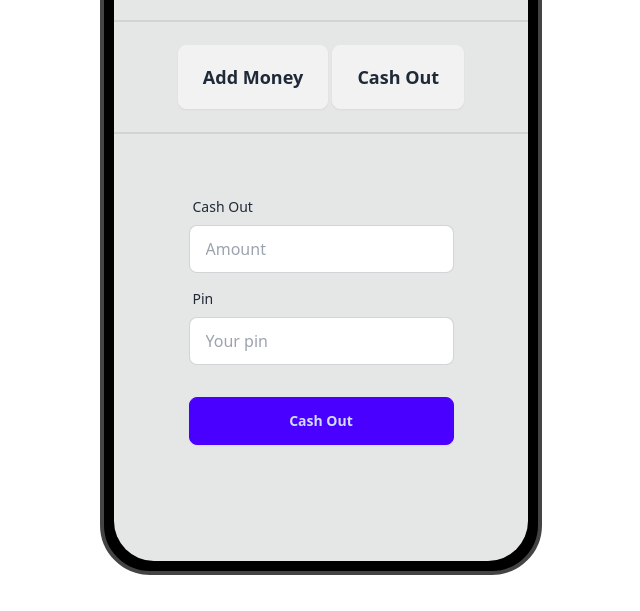
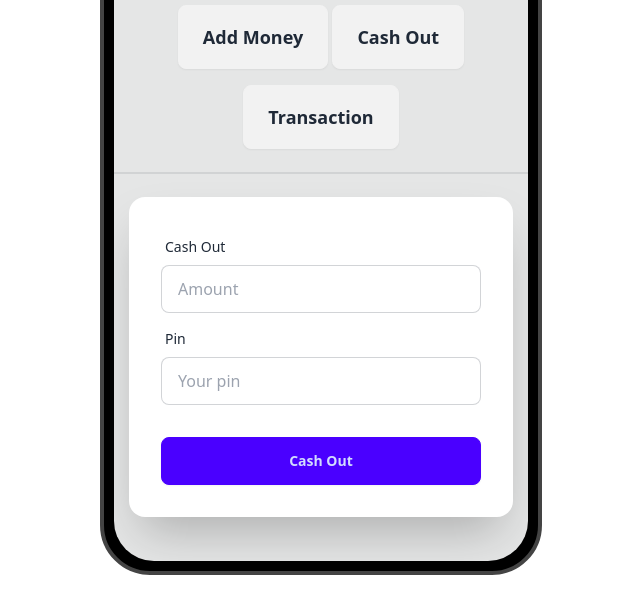
Before and after one commit to killuaZoldyck69/Payoo, a plain HTML site: page index.html in a window 1280 px wide. Both pictures are taken after a click on the button "Cash Out". Shown: the part 189-800 px from the top of the page, without its empty margins (319-959 px from the left). Drawn offline with nearby package versions, Linux system fonts and the light colour scheme.

Commit message:
add transaction button and toggle feature

```diff
--- a/JS File/common-function.js
+++ b/JS File/common-function.js
@@ -8,6 +8,15 @@ function getValue(id) {
   return document.getElementById(id).value;
 }
 
+// get innet text
 function getInnerText(id) {
   return document.getElementById(id).innerText;
 }
+
+// show choosen item
+function showButton(id) {
+  getEleID("input-form").classList.add("hidden");
+  getEleID("transaction-history").classList.add("hidden");
+
+  getEleID(id).classList.remove("hidden");
+}
--- a/JS File/utility.js
+++ b/JS File/utility.js
@@ -1,6 +1,8 @@
 // cash out button
 getEleID("cash-out-btn").addEventListener("click", function (event) {
-  event.preventDefault();
+  //   event.preventDefault();
+
+  showButton("input-form");
 
   getEleID("amount-title").innerText = "Cash Out";
   getEleID("transactional-btn").innerText = "Cash Out";
@@ -8,10 +10,18 @@ getEleID("cash-out-btn").addEventListener("click", function (event) {
 
 // Add money button
 getEleID("add-money-btn").addEventListener("click", function (event) {
-  event.preventDefault();
+  //   event.preventDefault();
+
+  showButton("input-form");
 
   getEleID("amount-title").innerText = "Add Money";
   getEleID("transactional-btn").innerText = "Add Money";
+});
+
+// transction history
+getEleID("transaction").addEventListener("click", function () {
+  console.log("yo");
+  showButton("transaction-history");
 });
 
 getEleID("transactional-btn").addEventListener("click", function (event) {
--- a/index.html
+++ b/index.html
@@ -39,11 +39,21 @@
               <button id="cash-out-btn" class="btn btn-lg">Cash Out</button>
             </div>
 
+            <!-- transaction -->
+            <div>
+              <button id="transaction" class="btn btn-lg mt-4">
+                Transaction
+              </button>
+            </div>
+
             <!-- divider -->
             <div class="divider"></div>
 
             <!-- form input  -->
-            <div>
+            <div
+              id="input-form"
+              class="card bg-base-100 w-full max-w-sm shrink-0 shadow-2xl"
+            >
               <form class="card-body">
                 <div class="form-control">
                   <label class="label">
@@ -76,6 +86,9 @@
                 </div>
               </form>
             </div>
+
+            <!-- transaction history -->
+            <div id="transaction-history" class="hidden">yo</div>
           </div>
         </div>
       </div>
```
